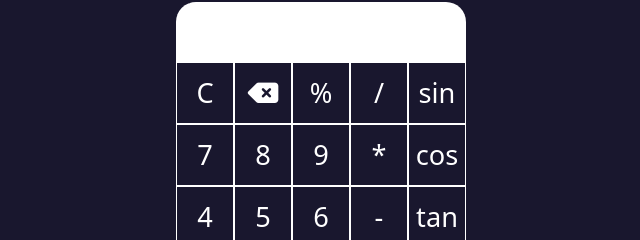
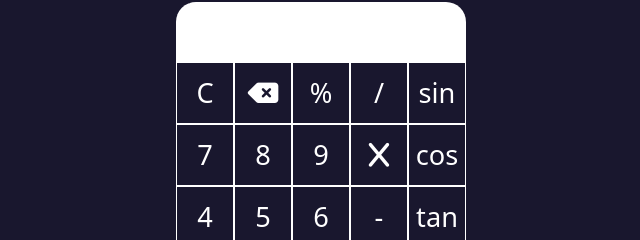
Before and after one commit to akmalxon770/kalkulyator, a plain HTML site: page index.html in a window 1280 px wide. Shown: the part 111-351 px from the top of the page, 319-959 px from the left. Drawn offline with Linux system fonts and the light colour scheme; a web font is replaced by a local one.

Commit message:
Update index.html

```diff
--- a/index.html
+++ b/index.html
@@ -25,7 +25,7 @@
             <div class="button">7</div>
             <div class="button">8</div>
             <div class="button">9</div>
-            <div class="button">*</div>
+            <div class="button"><i class="fa-solid fa-x"></i></div>
             <div class="button">cos</div>
             <div class="button">4</div>
             <div class="button">5</div>
```
